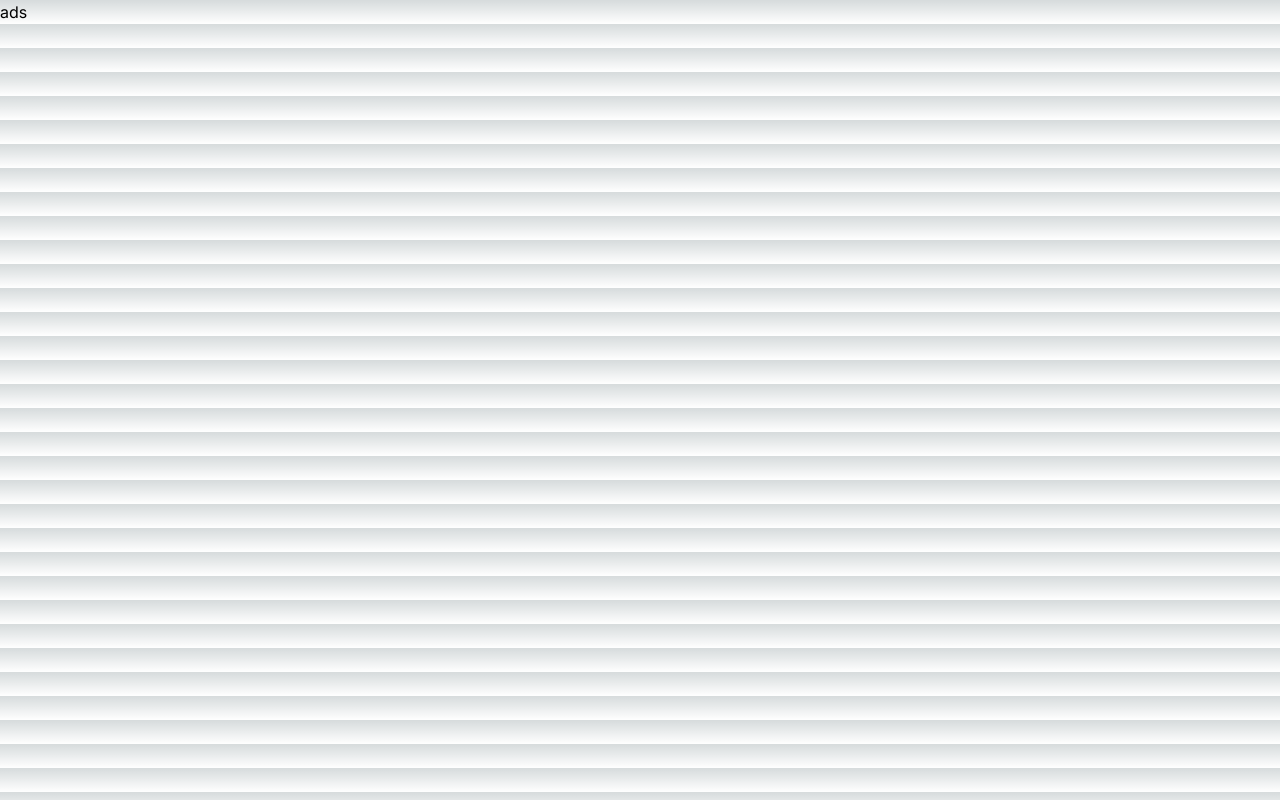
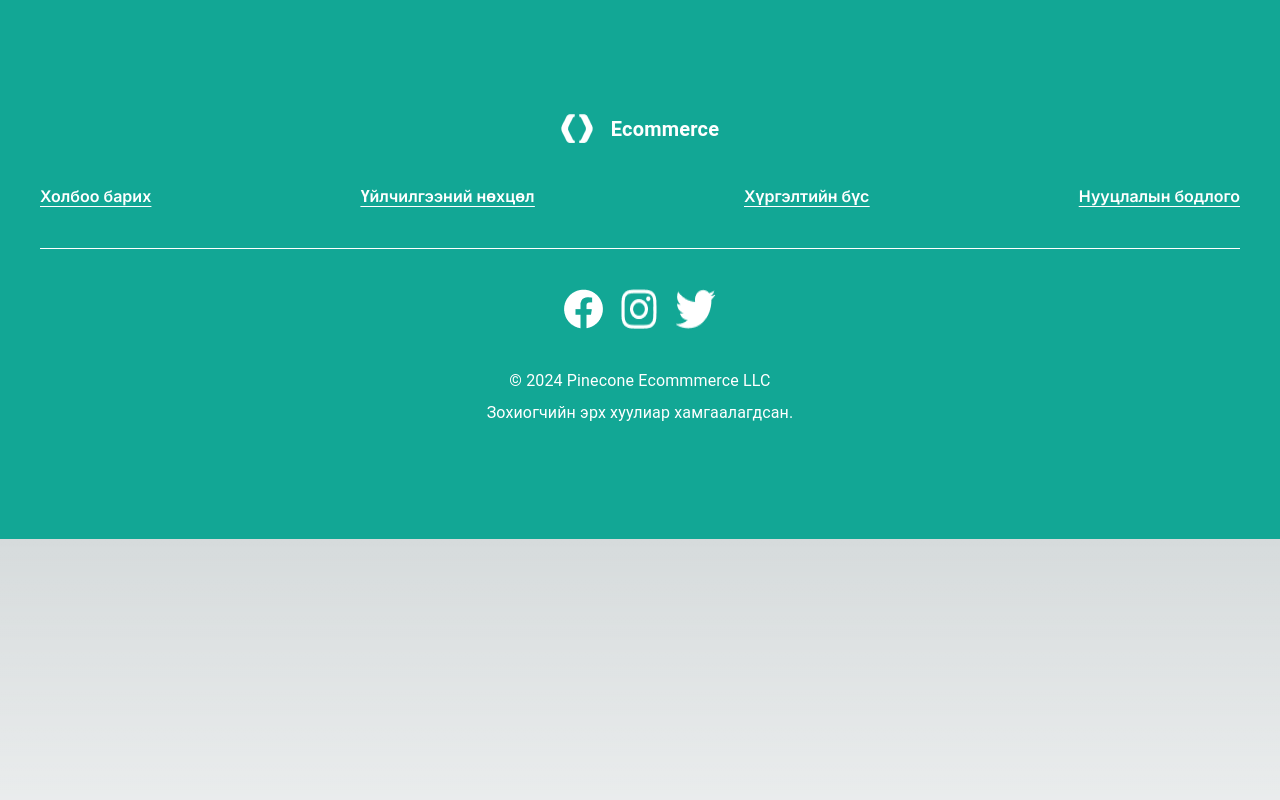
Before and after one commit to Zorurunn/EcommerceZoloo, a Next.js app in the folder frontend/: page / in a window 1280 px wide. Built offline with nearby package versions, Linux system fonts and the light colour scheme.

Commit message:
Footer component

```diff
--- a/frontend/src/app/page.tsx
+++ b/frontend/src/app/page.tsx
@@ -3,5 +3,7 @@ import { Container } from "@/constants/Container";
 import Image from "next/image";
 
 export default function Home() {
-  return <div>ads</div>;
+  return <div>
+    <Footer/>
+  </div>;
 }
--- a/frontend/src/components/Footer.tsx
+++ b/frontend/src/components/Footer.tsx
@@ -1,3 +1,101 @@
+"use client"
+
+import { Stack, Typography } from "@mui/material";
+import { Poppins } from "next/font/google";
+import Link from "next/link"
+import { usePathname } from "next/navigation"
+
 export function Footer() {
-  return <div className="w-[100vw] bg-red">aa</div>;
+    const pathname = usePathname();
+
+    return (
+
+
+        <Stack
+            sx={{
+                bgcolor: "#12A795",
+                py: "114px"
+            }}
+        >
+            <Stack
+                gap="40px"
+                sx={{
+                    alignItems: "center"
+                }}
+            >
+                <Stack
+                    direction="row"
+                    justifyContent={"center"}
+                    alignContent="center"
+                    gap="18px">
+                    <img src="/Logo.png" alt="" />
+                    <Typography
+                        sx={{
+                            color: "#fff",
+                            fontSize: "20px",
+                            fontWeight: "700",
+                            lineHeight: "30px"
+                        }} >
+                        Ecommerce
+                    </Typography>
+                </Stack>
+                <Stack direction="row"
+                    alignItems="center"
+                    width="1200px"
+                    justifyContent={"space-between"}
+                    color={"#fff"}
+                    style={{
+                        fontWeight: 590,
+                        fontSize: 16,
+                        textDecorationLine: "underline",
+                        textUnderlinePosition: "under"
+                    }}
+                >
+                    <Link href="/"
+                    >
+                        Холбоо барих
+                    </Link>
+                    <Link href="/">
+                        Үйлчилгээний нөхцөл
+                    </Link>
+                    <Link href="/">
+                        Хүргэлтийн бүс
+                    </Link>
+                    <Link href="/" >
+                        Нууцлалын бодлого
+                    </Link>
+
+                </Stack>
+                <Stack
+                    direction="row"
+                    justifyContent="center"
+                    alignItems="center"
+                    width="1200px"
+                    borderBottom={1} borderColor="#fff"
+                >
+                </Stack>
+                <Stack direction="row"
+                    gap="18px">
+                    <img src="/facebook.png" alt="" />
+                    <img src="/instagram.png" alt="" />
+                    <img src="/twitter.png" alt="" />
+                </Stack>
+                <Stack
+                    color="#fff"
+                    gap="8px"
+                    fontWeight="400"
+                    fontSize="16px"
+                    lineHeight="20px"
+                    alignItems={"center"}
+                >
+                    <Typography>© 2024 Pinecone Ecommmerce LLC </Typography>
+                    <Typography>Зохиогчийн эрх хуулиар хамгаалагдсан.</Typography>
+
+
+                </Stack>
+            </Stack>
+        </Stack>
+
+
+    );
 }
```
Also changed, not shown: frontend/public/Logo.png (added).
